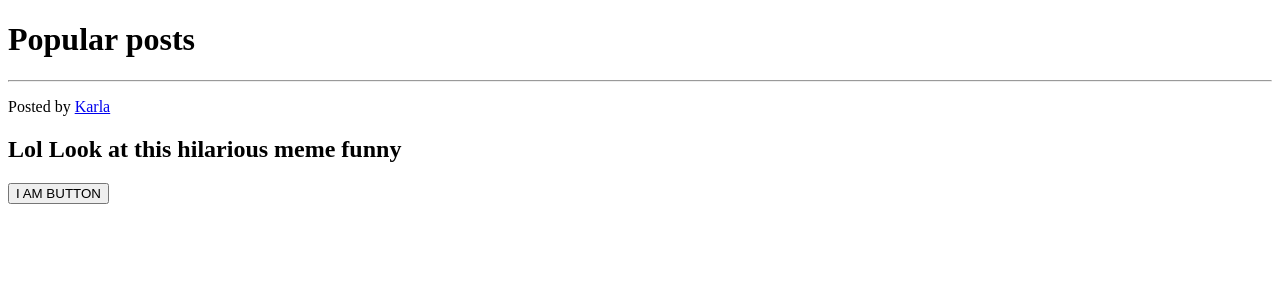
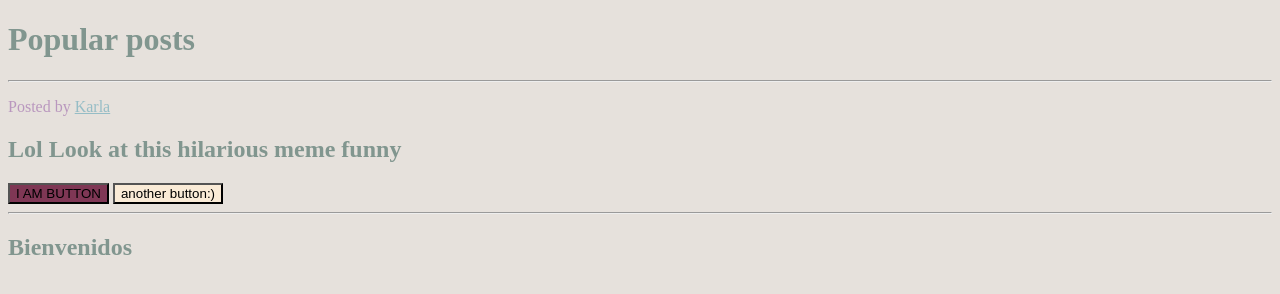
Before and after one commit to lirakarla/BootCamp, a plain HTML site: page CSS/Seccion 7/index.html in a window 1280 px wide. Drawn offline with Linux system fonts and the light colour scheme.

Commit message:
version actualizada

```diff
--- a/CSS/Seccion 7/app.css
+++ b/CSS/Seccion 7/app.css
@@ -0,0 +1,23 @@
+*{
+    background-color: #e6e1dc;
+}
+
+h1,h2{
+    color:#81968F;
+}
+
+p{
+    color:#b997be;
+}
+
+a{
+    color:#96BDC6;
+}
+
+button{
+   background-color:rgba(97, 5, 45, 0.767);
+}
+
+#another{
+    background-color: antiquewhite;
+}
--- a/CSS/Seccion 7/index.html
+++ b/CSS/Seccion 7/index.html
@@ -14,7 +14,11 @@
     <p>Posted by <a href=www.soyKarla.com>Karla</a></p>
     <h2>Lol Look at this hilarious meme funny</h2>
     <button>I AM BUTTON</button>
-
+    <button id="another">another button:)</button>
+    <span class="primer tag">
+        <hr>
+        <h2>Bienvenidos</h2>
+    </span>
 </body>
 
 </html>
```
